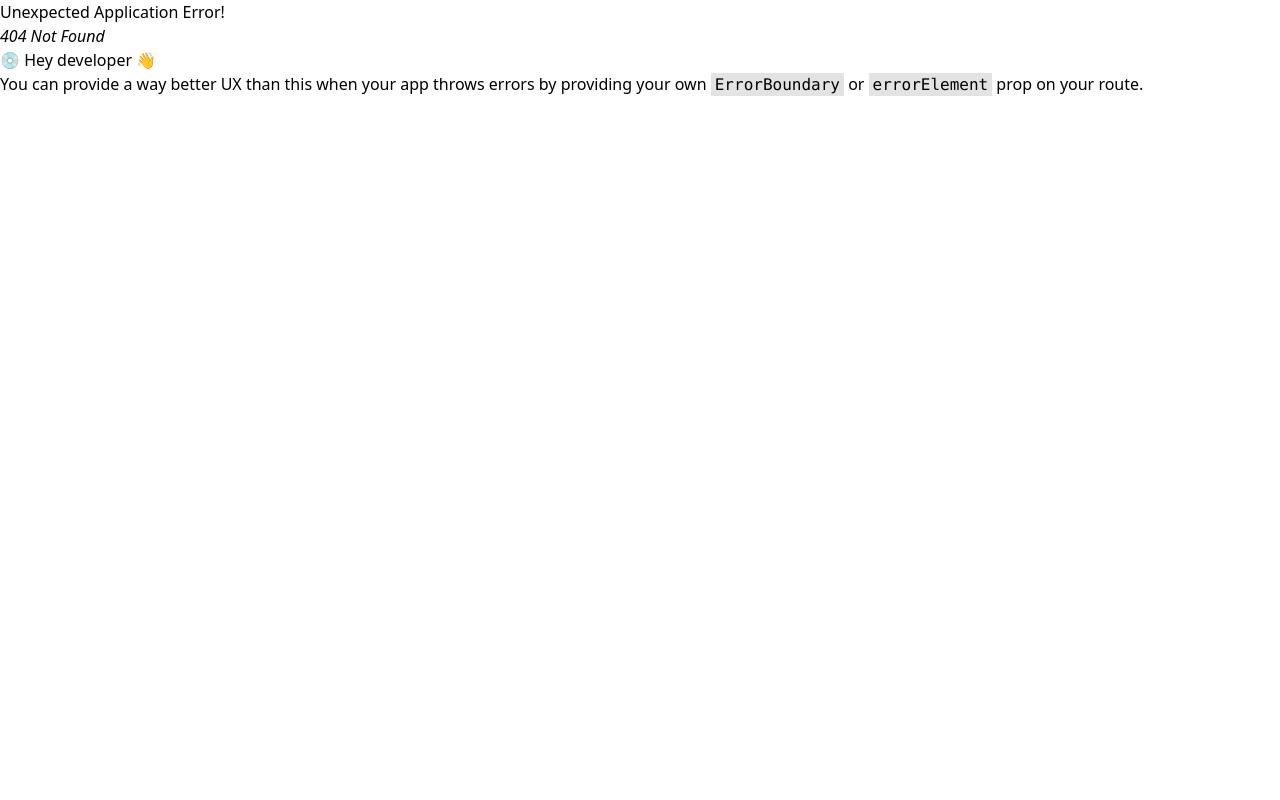
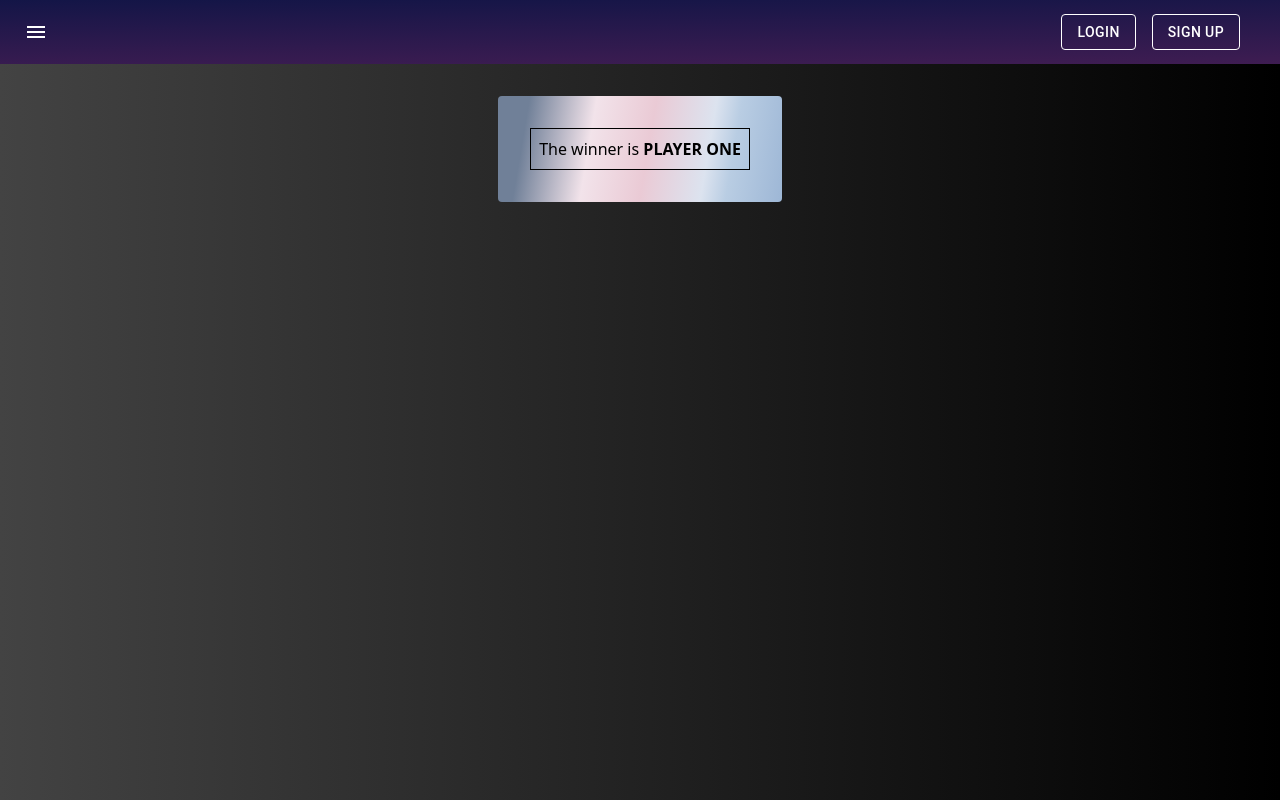
Before and after one commit to nenadmne/quiz, a React (Vite) app in the folder frontend/: page /gameover in a window 1280 px wide. Before the commit this address had no page. Built offline with nearby package versions, Linux system fonts and the light colour scheme.

Commit message:
Ading gameover component

```diff
--- a/frontend/package.json
+++ b/frontend/package.json
@@ -16,6 +16,7 @@
     "@mui/material": "^5.15.14",
     "jwt-decode": "^4.0.0",
     "react": "^18.2.0",
+    "react-confetti": "^6.1.0",
     "react-dom": "^18.2.0",
     "react-router-dom": "^6.22.3",
     "react-toastify": "^10.0.5",
--- a/frontend/src/App.jsx
+++ b/frontend/src/App.jsx
@@ -5,6 +5,7 @@ import NavigationBar from "./layouts/NavigationBar";
 import AdminPage, { addQuestionAction } from "./layouts/AdminPage";
 import Lobby from "./layouts/Lobby";
 import "react-toastify/dist/ReactToastify.css";
+import GameOver from "./layouts/GameOver";
 
 function App() {
   const router = createBrowserRouter([
@@ -29,6 +30,10 @@ function App() {
           element: <AdminPage />,
           action: addQuestionAction,
         },
+        {
+          path: "/gameover",
+          element: <GameOver />,
+        },
       ],
     },
   ]);
--- /dev/null
+++ b/frontend/src/layouts/GameOver.jsx
@@ -0,0 +1,22 @@
+import ReactCanvasConfetti from "react-canvas-confetti";
+
+export default function GameOver() {
+
+  return (
+    <div className="w-full h-full gap-8 flex flex-col items-center bg-blackGrad pt-8">
+      <div className="bg-greyGrad p-8 rounded">
+        <div className="border border-black p-2">
+          The winner is <strong>PLAYER ONE</strong>
+        </div>
+        <div></div>
+      </div>
+    </div>
+  );
+}
+
+//   if (questionNumber === 5) {
+//     const winner = players.reduce((prevPlayer, currentPlayer) => {
+//       return currentPlayer.score > prevPlayer.score
+//         ? currentPlayer
+//         : prevPlayer;
+//     });
```
Also changed, not shown: frontend/src/layouts/GameRoom.jsx (+9 -3 lines), 1 other file (tests, documents, lock files or other folders).
